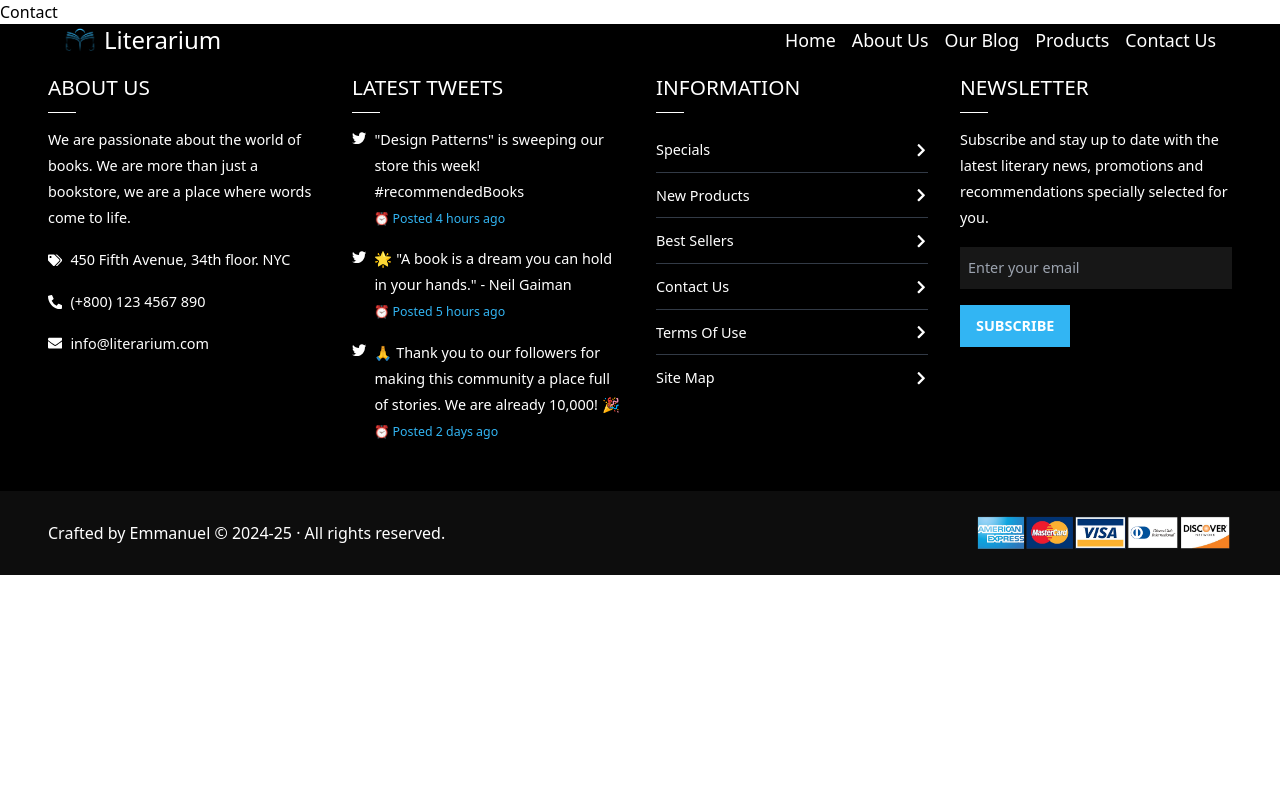
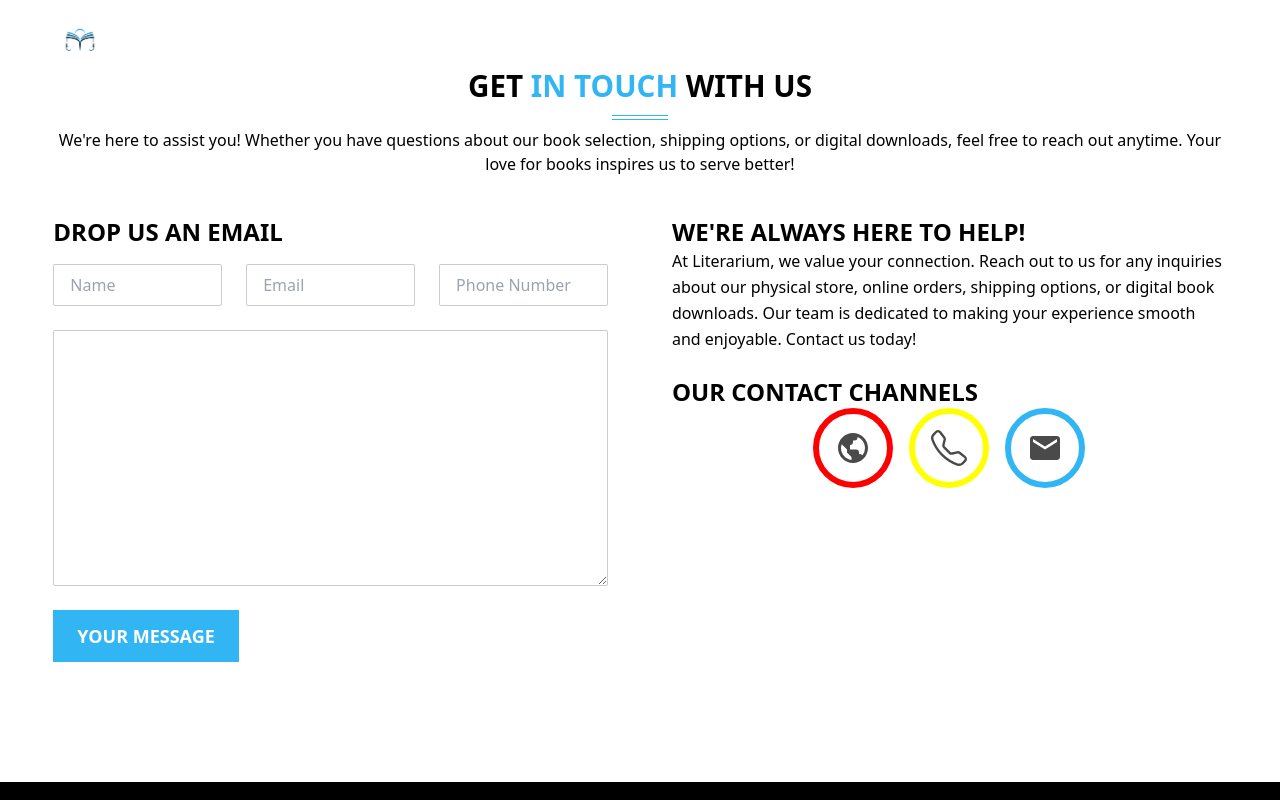
Before and after one commit to emmanuel-cruz-dev/literarium, a React (Vite) app: page /contact in a window 1280 px wide. Shown: the top 800 px of the page. Built offline with nearby package versions, Linux system fonts and the light colour scheme.

Commit message:
estilos y estructura en contact

```diff
--- a/src/App.tsx
+++ b/src/App.tsx
@@ -17,6 +17,7 @@ import Newsletter from "./components/Newsletter";
 import About from "./components/routes/about/About";
 import BlogPage from "./components/routes/blog/BlogPage";
 import ProductsPage from "./components/routes/products/ProductsPage";
+import ContactPage from "./components/routes/contact/ContactPage";
 
 const Home = () => {
   return (
@@ -46,7 +47,7 @@ function App() {
         <Route path="/about" element={<About />} />
         <Route path="/blog" element={<BlogPage />} />
         <Route path="/products" element={<ProductsPage />} />
-        <Route path="/contact" element={<div>Contact</div>} />
+        <Route path="/contact" element={<ContactPage />} />
         <Route path="*" element={<Home />} />
       </Routes>
 
--- a/src/components/routes/blog/BlogContent.tsx
+++ b/src/components/routes/blog/BlogContent.tsx
@@ -43,6 +43,7 @@ interface LatestPostsProps {
 
 interface FormItemProps {
   title: string;
+  button: string;
 }
 
 type UserItem = {
@@ -220,7 +221,7 @@ export const SearchItem = () => {
   );
 };
 
-const FormItem: FC<FormItemProps> = ({ title }) => {
+export const FormItem: FC<FormItemProps> = ({ title, button }) => {
   return (
     <article className="flex flex-col gap-4 mb-12">
       <h2 className="uppercase font-semibold text-2xl text-black">{title}</h2>
@@ -249,7 +250,7 @@ const FormItem: FC<FormItemProps> = ({ title }) => {
         </div>
         <textarea name="form__message" id="form__message"></textarea>
         <button className="w-fit py-3 px-6 text-white text-lg background-accent__item uppercase font-bold hover:bg-black transition-colors duration-300 ease-in-out">
-          Submit
+          {button}
         </button>
       </form>
     </article>
@@ -427,7 +428,7 @@ const BlogContent = () => {
               <CommentCard {...users[3]} />
             </div>
           </article>
-          <FormItem title="Leave a Reply" />
+          <FormItem title="Leave a Reply" button="Submit" />
         </article>
         <aside className="lg:col-span-1 flex flex-col gap-8">
           <SearchItem />
--- /dev/null
+++ b/src/components/routes/contact/ContactPage.tsx
@@ -0,0 +1,51 @@
+import { BsTelephone } from "react-icons/bs";
+import { MdEmail } from "react-icons/md";
+import { BiWorld } from "react-icons/bi";
+import { FormItem } from "../blog/BlogContent";
+
+const ContactPage = () => {
+  return (
+    <section className="contact-page w-11/12 mx-auto py-12" id="contact-page">
+      <div className="flex flex-col gap-4 justify-center items-center text-center py-4">
+        <h2 className="section__title">
+          Get <span className="text__accent-color">in Touch</span> with us
+        </h2>
+        <p>
+          We're here to assist you! Whether you have questions about our book
+          selection, shipping options, or digital downloads, feel free to reach
+          out anytime. Your love for books inspires us to serve better!
+        </p>
+      </div>
+      <article className="grid grid-cols-1 xl:grid-cols-2 gap-12 lg:gap-16 py-6">
+        <FormItem title="Drop us an email" button="Your message" />
+        <article className="flex flex-col gap-6 [&>div>h3]:text-2xl [&>div>h3]:uppercase [&>div>h3]:font-semibold leading-relaxed">
+          <div>
+            <h3>We're Always Here to Help!</h3>
+            <p>
+              At Literarium, we value your connection. Reach out to us for any
+              inquiries about our physical store, online orders, shipping
+              options, or digital book downloads. Our team is dedicated to
+              making your experience smooth and enjoyable. Contact us today!
+            </p>
+          </div>
+          <div>
+            <h3>Our Contact Channels</h3>
+            <div className="contact-page__icons flex gap-4 justify-center text-4xl">
+              <span className="red">
+                <BiWorld />
+              </span>
+              <span className="yellow">
+                <BsTelephone />
+              </span>
+              <span className="skyblue">
+                <MdEmail />
+              </span>
+            </div>
+          </div>
+        </article>
+      </article>
+    </section>
+  );
+};
+
+export default ContactPage;
--- a/src/components/routes/products/ProductDetail.tsx
+++ b/src/components/routes/products/ProductDetail.tsx
@@ -51,7 +51,10 @@ const ProductDetail: FC = () => {
             <button className="btn">Get a Quote</button>
           </div>
         </div>
-        <button className="btn absolute top-0 right-0" onClick={handleClick}>
+        <button
+          className="btn absolute top-0 right-0 uppercase"
+          onClick={handleClick}
+        >
           Back
         </button>
       </article>
--- a/src/styles/pages.css
+++ b/src/styles/pages.css
@@ -476,3 +476,29 @@
 /**************************************
  *            Fin: Products          *
  ***************************************/
+
+/**************************************
+ *            Inicio: Contact         *
+ ***************************************/
+
+.contact-page__icons span {
+  padding: 1rem;
+  border-radius: 50%;
+  color: #4a4a4a;
+}
+
+.contact-page__icons span.red {
+  border: 6px solid red;
+}
+
+.contact-page__icons span.yellow {
+  border: 6px solid rgb(255, 255, 3);
+}
+
+.contact-page__icons span.skyblue {
+  border: 6px solid var(--accent-color);
+}
+
+/***************************************
+ *            Fin: Contact            *
+ ***************************************/
```
